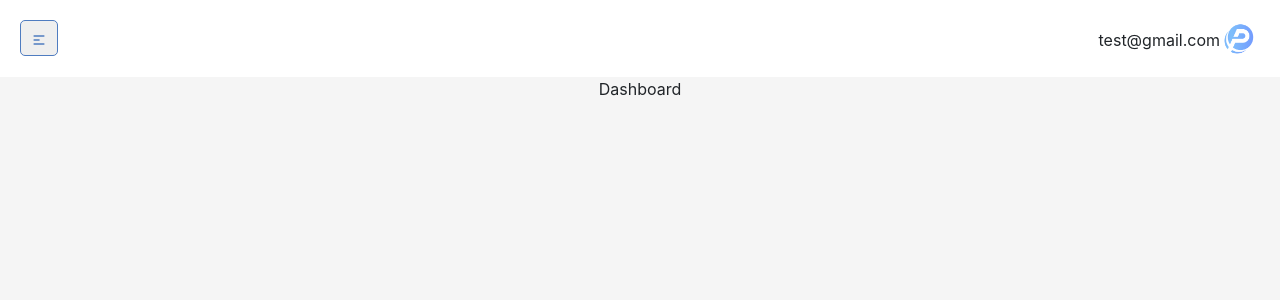
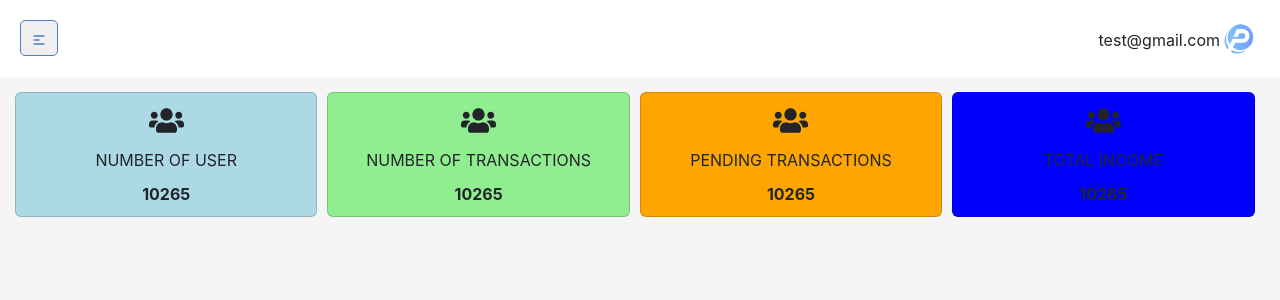
Before and after one commit to Summit-School/Easy-Pay-Dashboard, a React (Create React App) app: page /dashboard in a window 1280 px wide. Shown: the top 300 px of the page. Built offline with nearby package versions, Linux system fonts and the light colour scheme; the HTML template or start-up script is replaced by a standard one.

Commit message:
dashboard cards

```diff
--- /dev/null
+++ b/src/components/account/dashboardCards/DashboardCards.css
@@ -0,0 +1,19 @@
+.card {
+    width: 24%;
+    margin: 5px;
+    min-height: 120px;
+}
+
+.card-icon {
+    margin-top: 10px;
+}
+
+.card-title-header {
+    margin-top: 10px;
+}
+
+.card-value {
+    margin-top: 10px;
+    margin-bottom: 10px;
+    font-weight: bold;
+}
--- /dev/null
+++ b/src/components/account/dashboardCards/DashboardCards.jsx
@@ -0,0 +1,13 @@
+import "./DashboardCards.css";
+
+const DashboardCards = ({ icon, title, value, bgColor }) => {
+  return (
+    <div className="card" style={{ backgroundColor: bgColor }}>
+      <div className="card-icon">{icon}</div>
+      <div className="card-title-header">{title}</div>
+      <div className="card-value">{value}</div>
+    </div>
+  );
+};
+
+export default DashboardCards;
--- a/src/pages/account/dashboard/Dashboard.css
+++ b/src/pages/account/dashboard/Dashboard.css
@@ -1,4 +1,10 @@
 .dashboard-wrapper {
     background-color: whitesmoke;
     min-height: 100vh;
+    padding: 10px;
 }
+
+.dashboard-cards {
+    display: flex;
+    flex-wrap: wrap;
+}
--- a/src/pages/account/dashboard/Dashboard.jsx
+++ b/src/pages/account/dashboard/Dashboard.jsx
@@ -1,10 +1,39 @@
 import "./Dashboard.css";
 import Layout from "../../../components/layout/Layout";
+import { FaUsers } from "react-icons/fa";
+import DashboardCards from "../../../components/account/dashboardCards/DashboardCards";
 
 const Dashboard = () => {
   return (
     <Layout>
-      <div className="dashboard-wrapper">Dashboard</div>
+      <div className="dashboard-wrapper">
+        <div className="dashboard-cards">
+          <DashboardCards
+            icon={<FaUsers size={35} />}
+            title="NUMBER OF USER"
+            value={10265}
+            bgColor="lightblue"
+          />
+          <DashboardCards
+            icon={<FaUsers size={35} />}
+            title="NUMBER OF TRANSACTIONS"
+            value={10265}
+            bgColor="lightgreen"
+          />
+          <DashboardCards
+            icon={<FaUsers size={35} />}
+            title="PENDING TRANSACTIONS"
+            value={10265}
+            bgColor="orange"
+          />
+          <DashboardCards
+            icon={<FaUsers size={35} />}
+            title="TOTAL INCOME"
+            value={10265}
+            bgColor="blue"
+          />
+        </div>
+      </div>
     </Layout>
   );
 };
```
